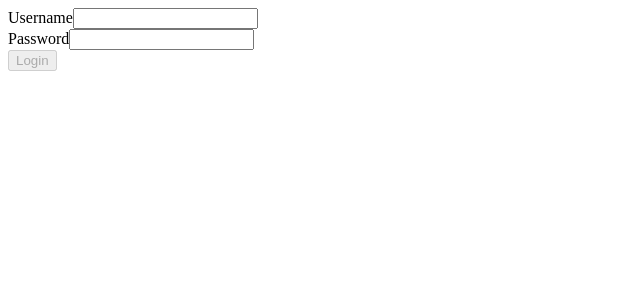
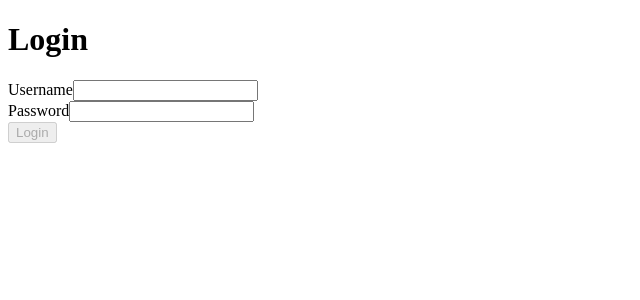
Before and after one commit to paulohenrique-gh/angular-atividade-interceptor, an Angular app: page /login in a window 1280 px wide. Shown: the top 300 px of the page, without its empty margins (0-640 px from the left). Built offline with nearby package versions, Linux system fonts and the light colour scheme.

Commit message:
refactor: add header to form

```diff
--- a/src/app/components/pages/login/login.component.html
+++ b/src/app/components/pages/login/login.component.html
@@ -1,4 +1,6 @@
-<form (ngSubmit)="onSubmit()" #userForm="ngForm">
+<h1>Login</h1>
+
+<form (ngSubmit)="onSubmit()" #loginForm="ngForm">
   <div>
     <label for="username">Username</label>
     <input type="text" name="username" id="username" [(ngModel)]="user.username" required />
@@ -7,5 +9,5 @@
     <label for="password">Password</label>
     <input type="password" name="password" id="password" [(ngModel)]="user.password" required />
   </div>
-  <button type="submit" [disabled]="userForm.invalid">Login</button>
+  <button type="submit" [disabled]="loginForm.invalid">Login</button>
 </form>
```
